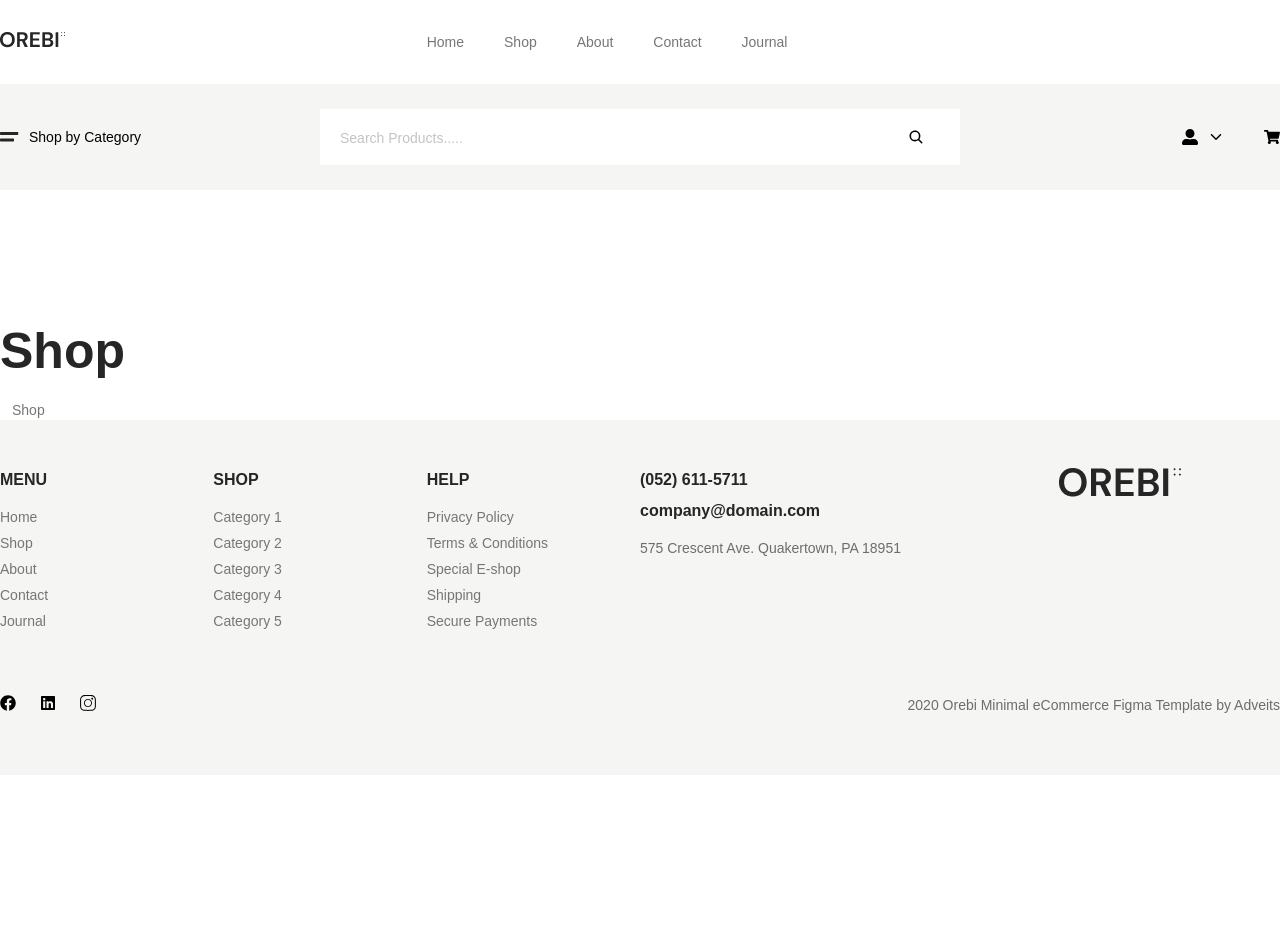
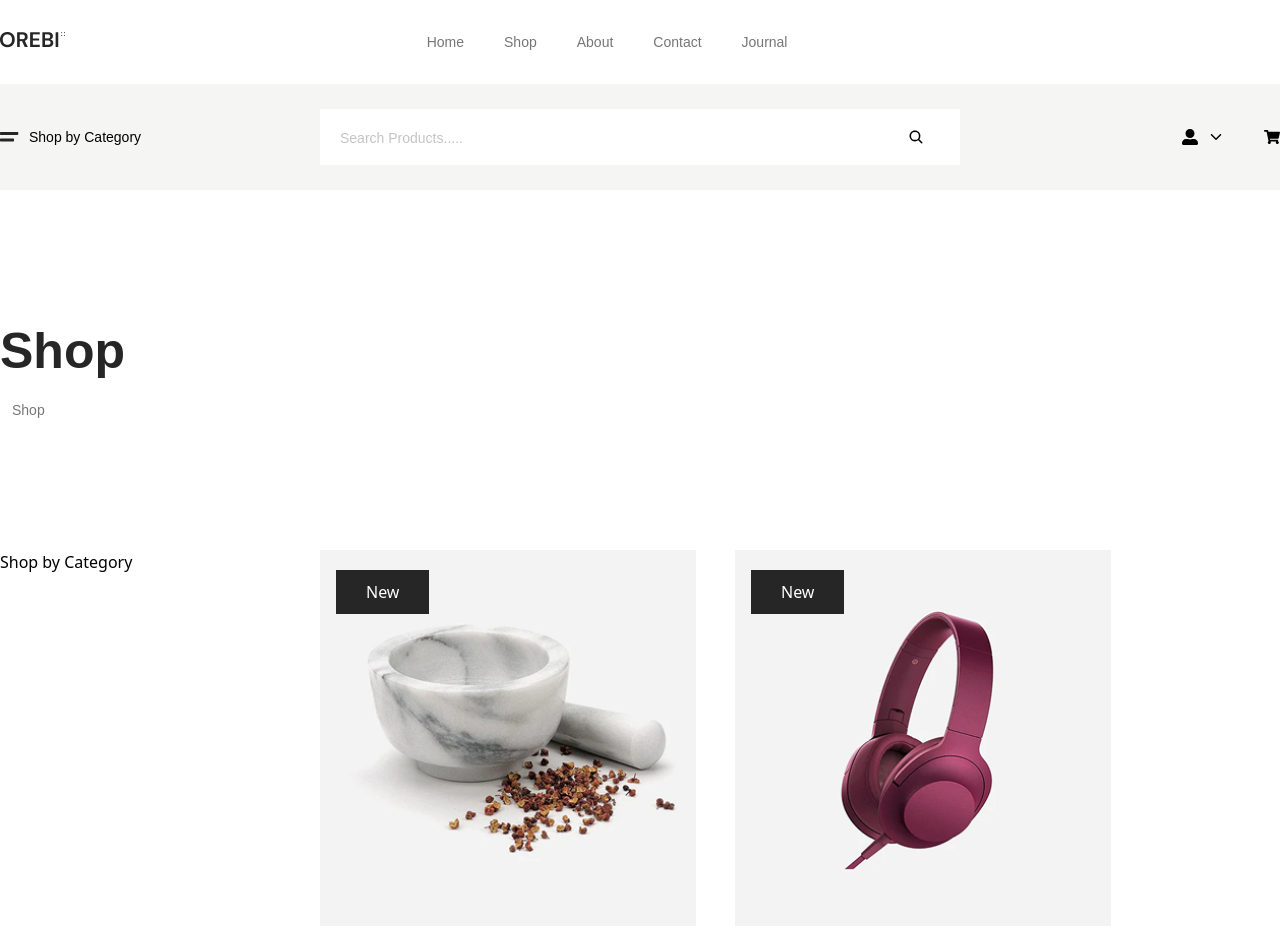
Before and after one commit to rahuldevsutradhar/E-Commars, a React app: page /shop in a window 1280 px wide. Shown: the top 952 px of the page. Before the commit the page ends 800 px from the top, so only its background shows below. Built offline with nearby package versions, Linux system fonts and the light colour scheme; the HTML template or start-up script is replaced by a standard one.

Commit message:
add pagination part

```diff
--- /dev/null
+++ b/data.js
@@ -0,0 +1,118 @@
+import p2 from './src/assets/p2.png'
+import p6 from './src/assets/p6.png'
+import p7 from './src/assets/p7.png'
+import p8 from './src/assets/p8.png'
+import p5 from './src/assets/p5.png'
+import product1 from './src/assets/product1.jpg'
+let data=[
+    {
+        id:"01",
+        title:"cup",
+        price:"50$",
+        img:p2
+    },
+    {
+        id:"02",
+        title:"headphones",
+        price:"30$",
+        img:p6
+    },
+    {
+        id:"03",
+        title:"sets",
+        price:"40$",
+        img:p7
+    },
+    {
+        id:"04",
+        title:"cap",
+        price:"20$",
+        img:p8
+    },
+    {
+        id:"05",
+        title:"sungless",
+        price:"100$",
+        img:p5
+    },
+    {
+        id:"06",
+        title:"clock",
+        price:"150$",
+        img:product1
+    },
+    {
+        id:"01",
+        title:"cup",
+        price:"50$",
+        img:p2
+    },
+    {
+        id:"02",
+        title:"headphones",
+        price:"30$",
+        img:p6
+    },
+    {
+        id:"03",
+        title:"sets",
+        price:"40$",
+        img:p7
+    },
+    {
+        id:"04",
+        title:"cap",
+        price:"20$",
+        img:p8
+    },
+    {
+        id:"05",
+        title:"sungless",
+        price:"100$",
+        img:p5
+    },
+    {
+        id:"06",
+        title:"clock",
+        price:"150$",
+        img:product1
+    },
+    {
+        id:"01",
+        title:"cup",
+        price:"50$",
+        img:p2
+    },
+    {
+        id:"02",
+        title:"headphones",
+        price:"30$",
+        img:p6
+    },
+    {
+        id:"03",
+        title:"sets",
+        price:"40$",
+        img:p7
+    },
+    {
+        id:"04",
+        title:"cap",
+        price:"20$",
+        img:p8
+    },
+    {
+        id:"05",
+        title:"sungless",
+        price:"100$",
+        img:p5
+    },
+    {
+        id:"06",
+        title:"clock",
+        price:"150$",
+        img:product1
+    }
+]
+
+export default data
--- a/package.json
+++ b/package.json
@@ -15,6 +15,7 @@
     "react": "^19.0.0",
     "react-dom": "^19.0.0",
     "react-icons": "^5.5.0",
+    "react-paginate": "^8.3.0",
     "react-redux": "^9.2.0",
     "react-router-dom": "^7.5.3",
     "react-slick": "^0.30.3",
--- a/src/Page/Shop.jsx
+++ b/src/Page/Shop.jsx
@@ -1,6 +1,9 @@
 import React, { useState } from 'react'
 import { useDispatch, useSelector } from 'react-redux'
 import { Link } from 'react-router-dom'
+import Pagination from './componants/Pagination'
+import Flex from './componants/Flex'
+import Container from './componants/Container'
 
 
 const Shop = () => {
@@ -11,10 +14,11 @@ const Shop = () => {
 
   return (
     <section>
-      <div>
+      <Container>
+        <div>
         <h1 className='font-bold font-DM text-second text-[50px] pt-[124px]'>Shop</h1>
       </div>
-      <div className='flex gap-x-3'>
+      <div className='flex gap-x-3 mb-[130px]'>
         <h1 className='font-normal font-DM text-frist text-sm  pt-[11px]'>
            <Link to={data3 === 'home' ? '/' : `/${data3}`}>
            {data3 ? <span>{data3} &gt;</span> : null} </Link>
@@ -26,6 +30,20 @@ const Shop = () => {
 
         <h1 className='font-normal font-DM text-frist text-sm  pt-[11px]'>Shop</h1>
       </div>
+
+      <Flex>
+        <div className='w-3/12 '>Shop by Category</div>
+        <div className='w-9/12 '>
+
+         <Pagination itemsPerPage={12}/>
+
+        </div>
+
+      </Flex>
+      </Container>
+
+
+
     </section>
 
   )
--- /dev/null
+++ b/src/Page/componants/Pagination.jsx
@@ -0,0 +1,60 @@
+import React, { useEffect, useState } from 'react';
+import ReactDOM from 'react-dom';
+import ReactPaginate from 'react-paginate';
+import Cart from './Cart';
+import p2 from '../../assets/p2.png'
+import data from '../../../data.js'
+
+
+
+function Items({ currentItems }) {
+  return (
+    <>
+      <div className='flex flex-wrap gap-x-[45px] gap-y-[45px]'>
+        {currentItems &&
+        currentItems.map((item) => (
+          <div>
+            <Cart src={item.img} title={item.title} price={item.price} />
+          </div>
+        ))}
+      </div>
+    </>
+  );
+}
+
+function Pagination({ itemsPerPage }) {
+
+  const [itemOffset, setItemOffset] = useState(0);
+
+
+  const endOffset = itemOffset + itemsPerPage;
+  console.log(`Loading items from ${itemOffset} to ${endOffset}`);
+  const currentItems = data.slice(itemOffset, endOffset);
+  const pageCount = Math.ceil(data.length / itemsPerPage);
+
+
+  const handlePageClick = (event) => {
+    const newOffset = (event.selected * itemsPerPage) % data.length;
+    console.log(
+      `User requested page number ${event.selected}, which is offset ${newOffset}`
+    );
+    setItemOffset(newOffset);
+  };
+
+  return (
+    <>
+      <Items currentItems={currentItems} />
+      <ReactPaginate
+        breakLabel="..."
+        nextLabel=""
+        onPageChange={handlePageClick}
+        pageRangeDisplayed={5}
+        pageCount={pageCount}
+        previousLabel=""
+        renderOnZeroPageCount={null}
+      />
+    </>
+  );
+}
+
+export default Pagination
```
Also changed, not shown: 1 other file (tests, documents, lock files or other folders).
